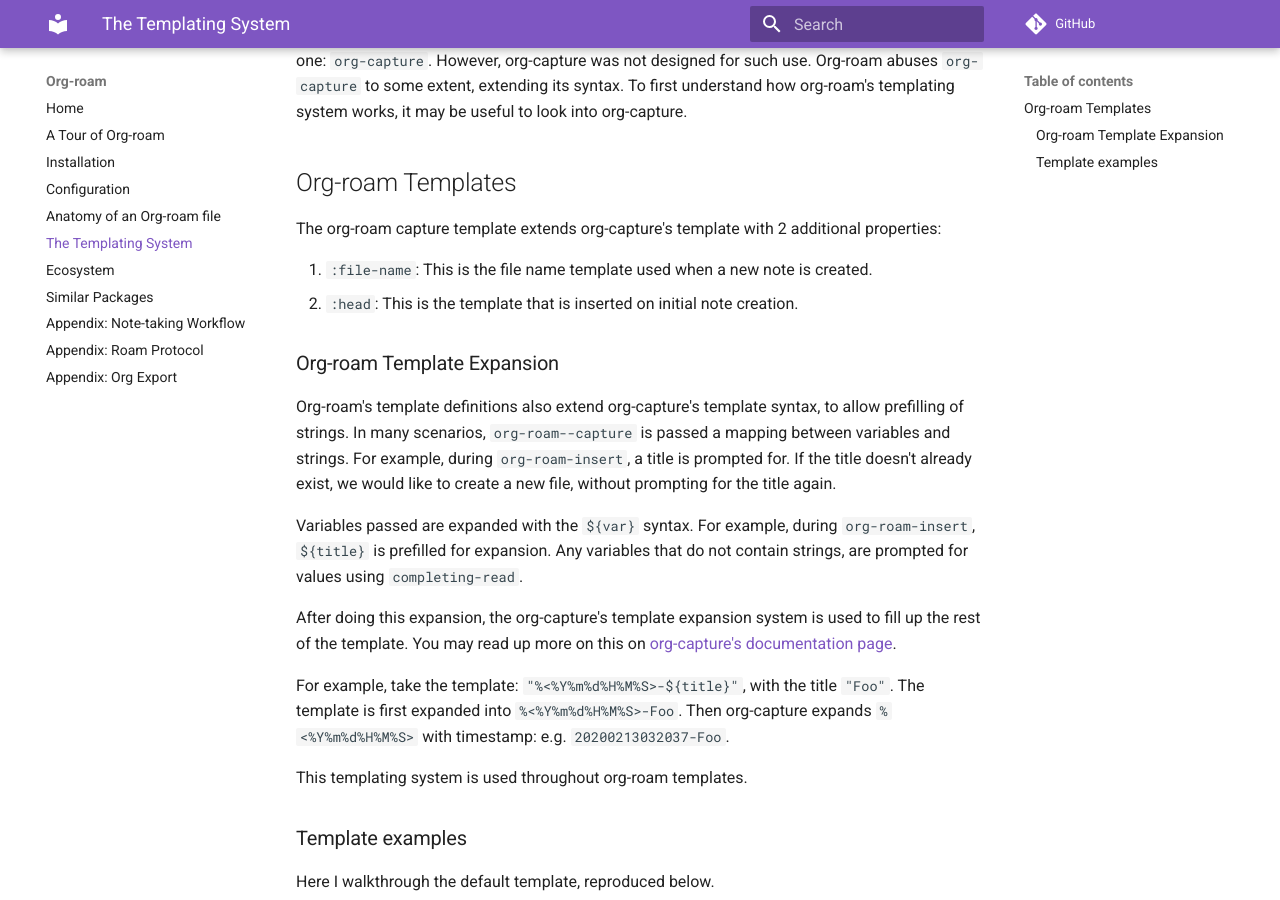
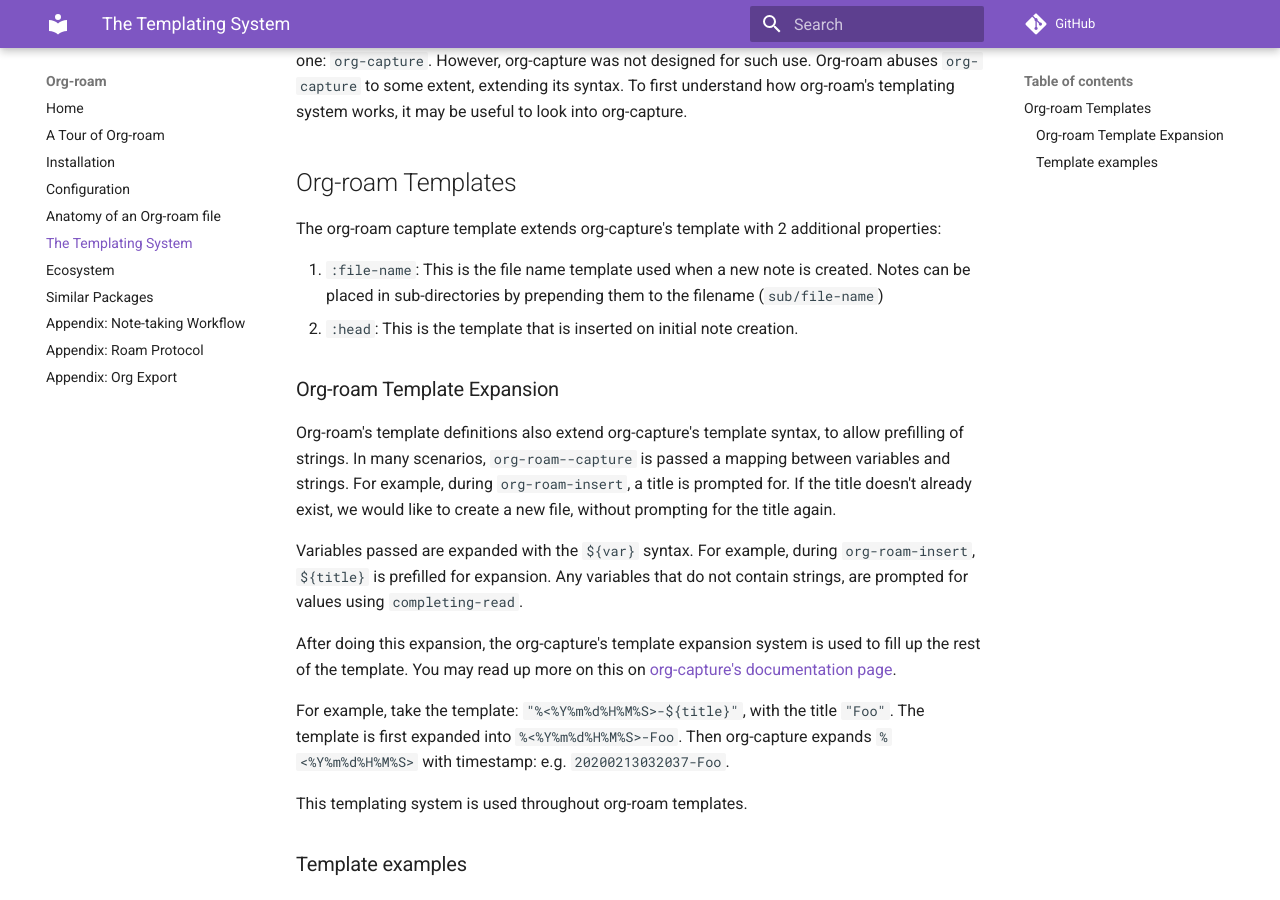
Before and after one commit to org-roam/org-roam, an MkDocs documentation site: the page built from doc/templating.md, in a window 1280 px wide and 900 px high, scrolled down 367 px. Built offline with MkDocs 1.6.1 and Material for MkDocs 9.7.7, drawn with Linux system fonts in a browser that asks for light colours; comment, search, counter and statistics services are not loaded.

Commit message:
(doc) document subdir creation in templates with :file-name

```diff
--- a/doc/templating.md
+++ b/doc/templating.md
@@ -19,7 +19,8 @@
 additional properties:
 
 1. `:file-name`: This is the file name template used when a new note
-   is created.
+   is created. Notes can be placed in sub-directories by prepending them to
+   the filename (`sub/file-name`)
 2. `:head`: This is the template that is inserted on initial note
    creation.
 
```
